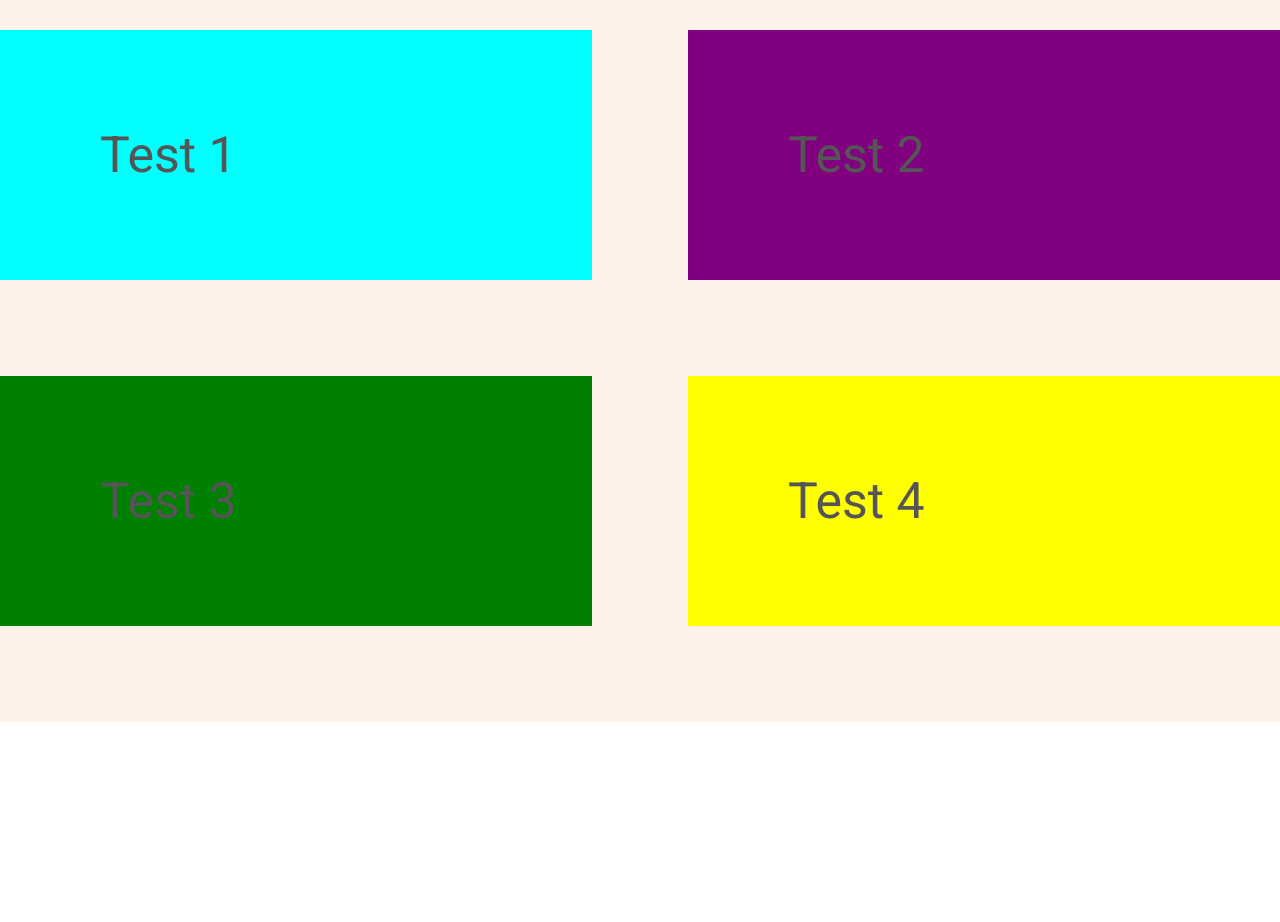
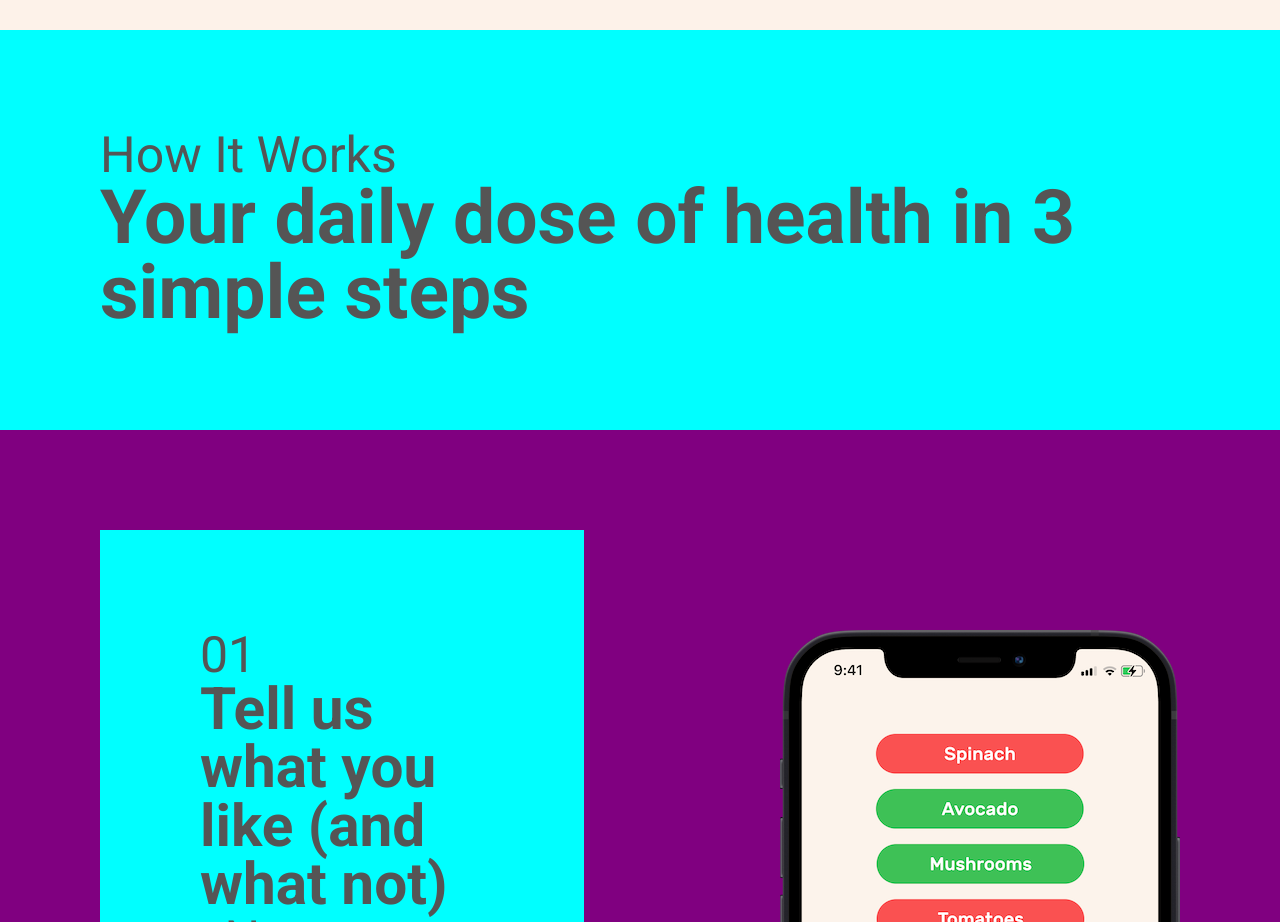
Before and after one commit to BlakeACollins/OmniFood_V2, a plain HTML site: page index.html in a window 1280 px wide. Shown: the part 820-1742 px from the top of the page. Before the commit the page ends 1542 px from the top, so only its background shows below. Drawn offline with Linux system fonts and the light colour scheme.

Commit message:
Add files via upload

```diff
--- a/index.html
+++ b/index.html
@@ -51,11 +51,22 @@
         </div>
     </section>
 
-    <section class="section__how grid">
-        <div>Test 1</div>
-        <div>Test 2</div>
-        <div>Test 3</div>
-        <div>Test 4</div>
+    <section class="section__how">
+        <div class="container">
+            <span class="subheading">How It Works</span>
+            <h2 class="secondary__heading">Your daily dose of health in 3 simple steps</h2>
+
+        </div>
+        <div class="container grid grid--2--cols">
+            <div class="step__text__box">
+                <p class="step__number">01</p>
+                <h3 class="heading__tertiary">Tell us what you like (and what not)</h3>
+                <p class="step__description">: Never again waste time thinking about what to eat! Omnifood AI will create a 100% personalized weekly meal plan just for you. It makes sure you get all the nutrients and vitamins you need, no matter what diet you follow!</p>
+            </div>
+            <div class="setp__img__box">
+                <img src="img/app/app-screen-1.png" class="step__img" alt="iPhone app preference selection screen"/>
+            </div>
+        </div>
     </section>
 </main>
 
```
